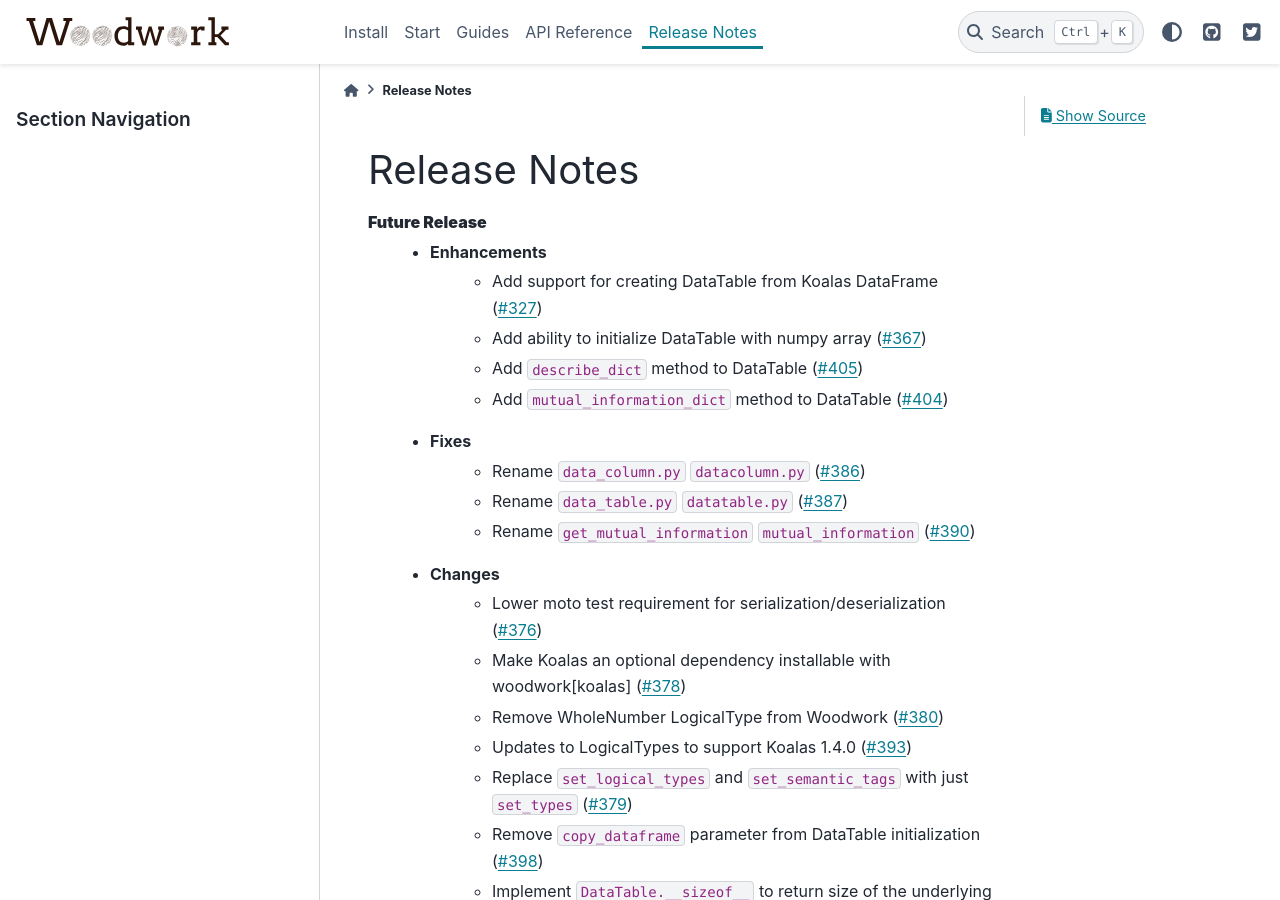
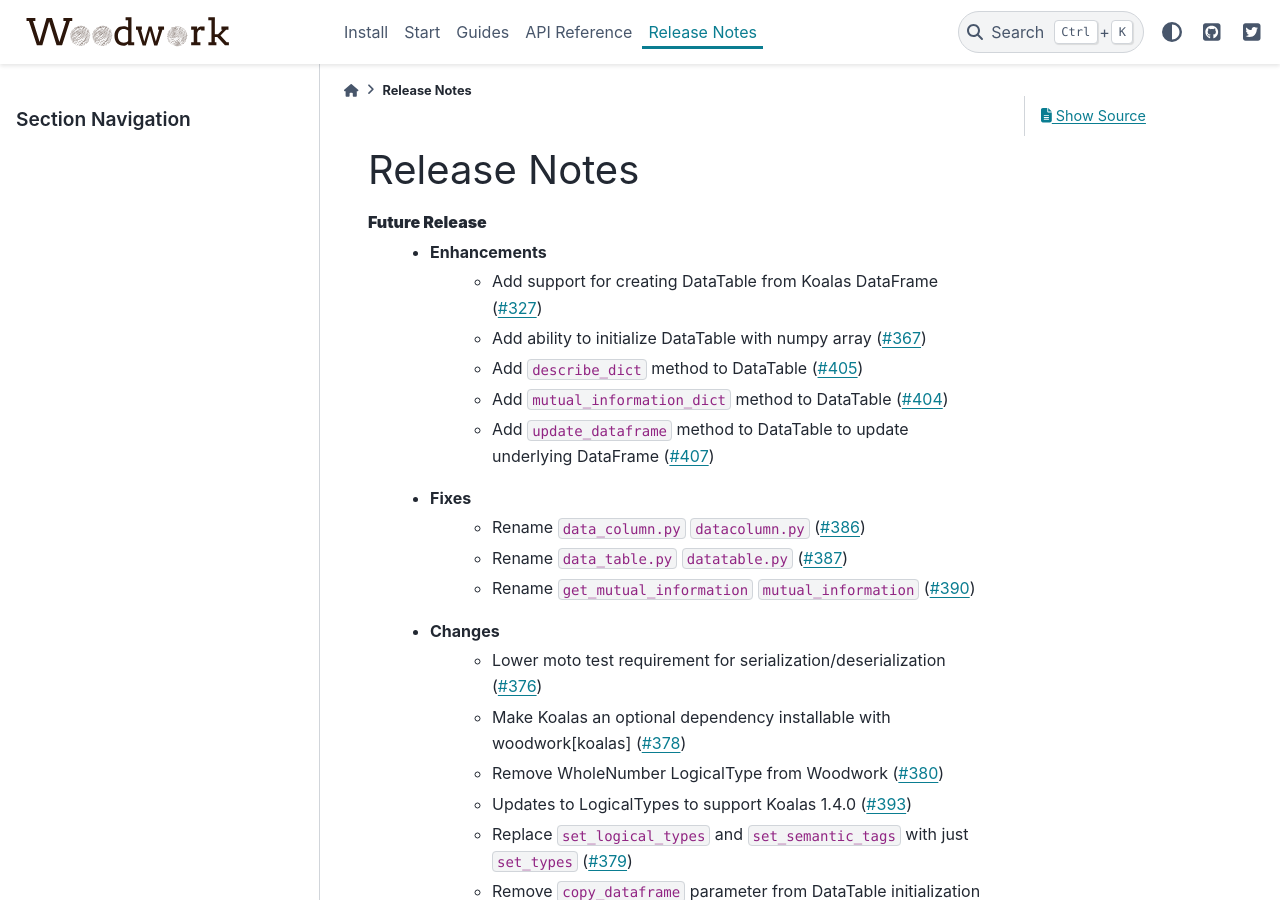
Before and after one commit to alteryx/woodwork, a Sphinx documentation site: the page built from docs/source/release_notes.rst, in a window 1280 px wide and 900 px high. Built offline with Sphinx 7.4.7 and the PyData theme 0.15.4, drawn with Linux system fonts in a browser that asks for light colours; comment, search, counter and statistics services are not loaded.

Commit message:
update release_notes

```diff
--- a/docs/source/release_notes.rst
+++ b/docs/source/release_notes.rst
@@ -8,6 +8,7 @@ Release Notes
         * Add ability to initialize DataTable with numpy array (:pr:`367`)
         * Add ``describe_dict`` method to DataTable (:pr:`405`)
         * Add ``mutual_information_dict`` method to DataTable (:pr:`404`)
+        * Add ``update_dataframe`` method to DataTable to update underlying DataFrame (:pr:`407`)
     * Fixes
         * Rename ``data_column.py`` ``datacolumn.py`` (:pr:`386`)
         * Rename ``data_table.py`` ``datatable.py`` (:pr:`387`)
```
